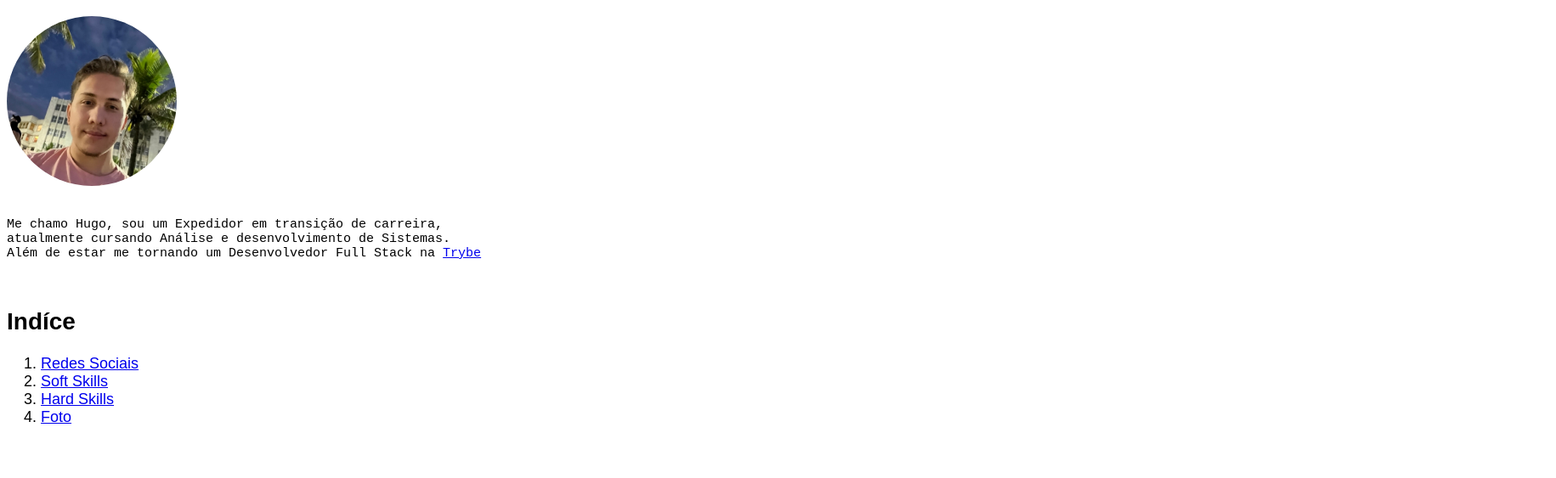
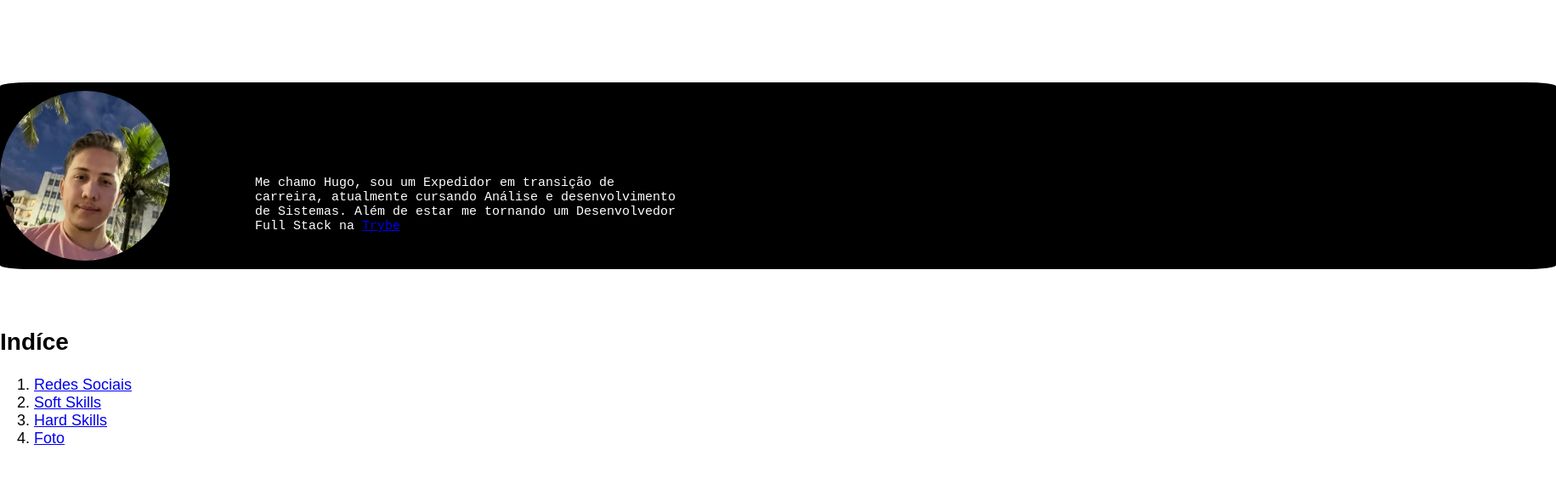
Before and after one commit to HugoAguiarPL/HugoAguiarPL.github.io, a plain HTML site: page index.html in a window 1280 px wide. Shown: the part 61-624 px from the top of the page at 85% size, 1831 px wide, since content can reach past the window. Drawn offline with Linux system fonts and the light colour scheme.

Commit message:
iniciando estilização do projeto

```diff
--- a/index.html
+++ b/index.html
@@ -1,5 +1,5 @@
 <!DOCTYPE html>
-<html lang="en">
+<html lang="pt-br">
 <head>
     <meta charset="UTF-8">
     <meta http-equiv="X-UA-Compatible" content="IE=edge">
@@ -10,16 +10,20 @@
 
 <body>
     <h1 id="nome">Hugo de Aguiar Passos Lima</a></h1>
-        <img id ="foto"src="eu.jpeg"; alt="Minha foto"  width="200px">
+    <div class="container_description">
 
-        <br><br>
+        <div>
+            <img class="foto"src="eu.jpeg"; alt="Minha foto">
+        </div>
+
         <p id="description">Me chamo Hugo, sou um Expedidor em transição de carreira, atualmente cursando Análise e desenvolvimento de Sistemas.
-            <br>
+
             Além de estar me tornando um Desenvolvedor Full Stack na <a target= "_blank" href="https://www.betrybe.com/">Trybe</a>
         </p>
-        <br>
+    </div>
 
-    <h2 class="sub_title">Indíce</h2>
+    <div class="list">
+    <h2 class="sub_title index">Indíce</h2>
         <ol class="estilolista">
             <li><a href="#social">Redes Sociais</a></li>
             <li><a href="#soft">Soft Skills</a></li>
@@ -48,7 +52,7 @@
             <li>C#</li>
             <li>C++</li>
         </ul>
-
+    </div>
 
 
 
--- a/style.css
+++ b/style.css
@@ -1,16 +1,51 @@
+body{
+    margin: 0;
+}
 #nome{
     font-family: sans-serif;
     text-align: center;
 }
-
-#description{
-    font-family: monospace;
-    font-size: 15px;
-    width: 600px;
+.container_description{
+    width: 800px;
+    margin-top: 100px;
+    height: 100px;
+    background-color: black;
+    padding-top: 10px;
+    padding-bottom: 110px;
+    padding-right: 1031px;
+    border-radius: 2%;
 
 
 }
+#description{
 
+    margin-top: 100px;
+    font-family: monospace;
+    font-size: 15px;
+    width: 500px;
+    float: right;
+    color: white;
+
+
+
+
+
+}
+.button{
+    font-family: Arial, Helvetica, sans-serif;
+    font-size: 50px;
+    color: #fff;
+    background-color: aqua;
+    text-decoration: none;
+    border-radius: 4px;
+    padding: 20px 20px;
+
+}
+
+
+.index{
+    margin-top: 70px;
+}
 .estilolista{
     font-size: 18px;
     font-family: sans-serif;
@@ -26,7 +61,7 @@
     font-size: 14px;
     font-family: sans-serif;
     font-weight: bold;
-    height: 120px;
+    height: 10px;
 }
 
 .sub_title{
@@ -34,7 +69,12 @@
     font-family: sans-serif;
 
 }
-img{
+.foto{
+    position:absolute;
     border-radius: 100px;
+    width: 200px;
+
+
+
 
 }
```
